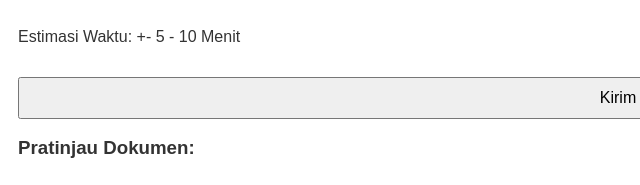
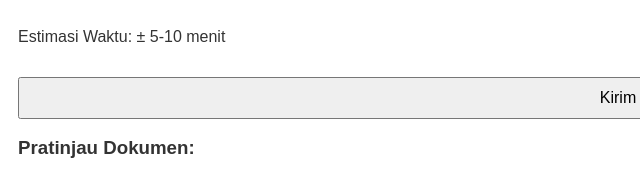
Before and after one commit to KngSalmn/umkm-axic-fotocopy, a plain HTML site: page index.html in a window 1280 px wide. Shown: the part 991-1176 px from the top of the page, 22-662 px from the left. Drawn offline with Linux system fonts and the light colour scheme.

Commit message:
Add files via upload

```diff
--- a/index.html
+++ b/index.html
@@ -124,7 +124,7 @@
           <option>COD</option>
         </select>
       </label>
-      <p>Estimasi Waktu: +- 5 - 10 Menit</p>
+      <p>Estimasi Waktu: ± 5-10 menit</p>
       <button type="submit">Kirim</button>
     </form>
     <div class="preview">
```
